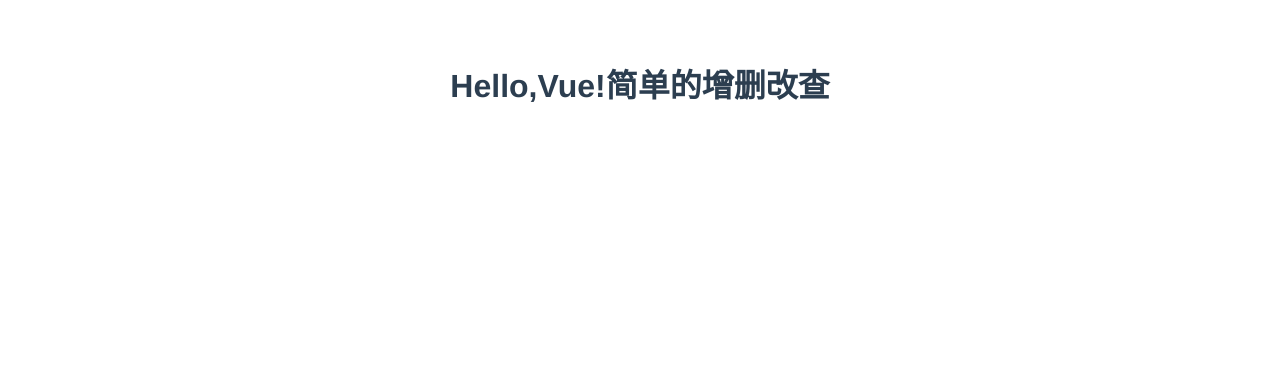
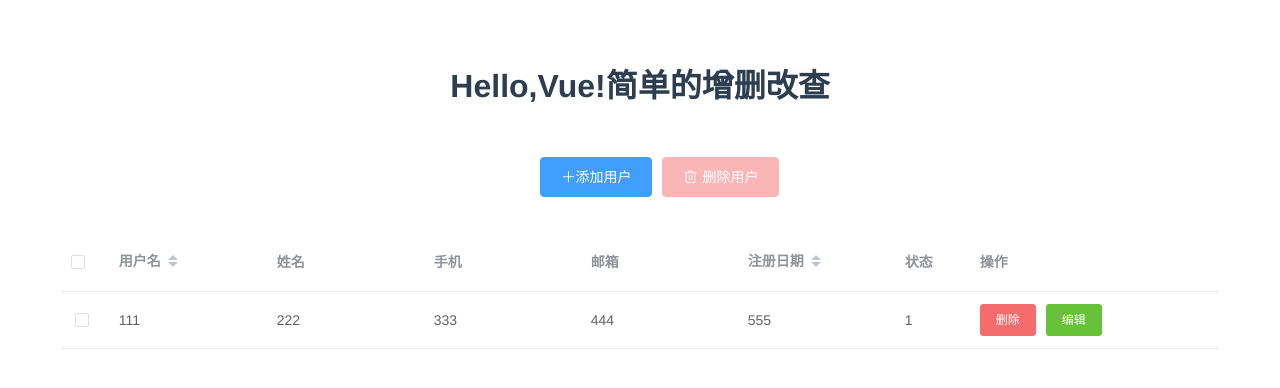
Before and after one commit to lostCarrie/anke, a Vue app: page / in a window 1280 px wide. Shown: the top 388 px of the page. Built offline with nearby package versions, Linux system fonts and the light colour scheme.

Commit message:
引入Element，添加用户列表页

```diff
--- a/src/components/User.vue
+++ b/src/components/User.vue
@@ -1,13 +1,81 @@
 <template>
     <div>
         <h1>Hello,Vue!简单的增删改查</h1>
-
+        <el-row>
+            <el-col :span="22"  :offset="1">
+                <div class="bg-purple" style="margin-top:30px;">
+                    <!-- 操作 -->
+                    <ul>
+                        <li>
+                            <el-button type="primary"><i class="el-icon-plus iconss"></i>添加用户</el-button>
+                            <el-button type="danger" icon="el-icon-delete" disabled>删除用户</el-button>
+                        </li>
+                    </ul>
+                    <!-- 用户列表 -->
+                    <el-col :span="24" style="height:20px;"></el-col>
+                    <el-table :data="users"
+                              stripe
+                              style="width:100%;margin-top:20px;"
+                              height="443"
+                              >
+                        <el-table-column type="selection"></el-table-column>
+                        <el-table-column prop="username"
+                                         label="用户名"
+                                         sortable="custom">
+                        </el-table-column>
+                        <el-table-column prop="name"
+                                         label="姓名">
+                        </el-table-column>
+                        <el-table-column prop="phone"
+                                         label="手机">
+                        </el-table-column>
+                        <el-table-column prop="email"
+                                         label="邮箱">
+                        </el-table-column>
+                        <el-table-column prop="create_time"
+                                         label="注册日期"
+                                         sortable="custom">
+                        </el-table-column>
+                        <el-table-column prop="is_active"
+                                         label="状态"
+                                         width="75"
+                                         inline-template>
+                            <el-tag close-transition></el-tag>
+                        </el-table-column>
+                        <el-table-column label="操作"
+                                         width="250">
+                            <span>
+                                <el-button type="danger" size="small">删除</el-button>
+                                <el-button type="success" size="small">编辑</el-button>
+                            </span>
+                        </el-table-column>
+                    </el-table>
+                </div>
+            </el-col>
+        </el-row>
     </div>
 </template>
 
 <script>
 // 导出常量、函数、文件、模块，导入时使用import from即可
 export default {
-    name: 'User'
+    name: '',
+    data() {
+        return {
+            users: [{
+                username: '111',
+                name: '222',
+                phone: '333',
+                email: '444',
+                create_time: '555',
+                is_active: 1
+            }]
+        }
+    }
 }
 </script>
+<style>
+ul li{
+    list-style: none
+}
+</style>
--- a/src/main.js
+++ b/src/main.js
@@ -1,5 +1,10 @@
 import Vue from 'vue'
 import App from './App.vue'
+//引入完整的Element模块
+import ElementUI from 'element-ui'
+import 'element-ui/lib/theme-chalk/index.css'
+
+Vue.use(ElementUI)
 
 Vue.config.productionTip = false
 
```
